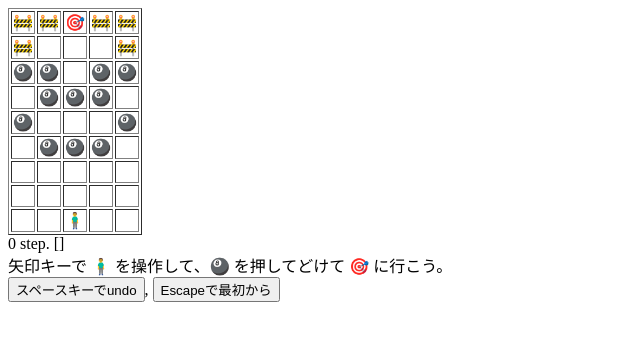
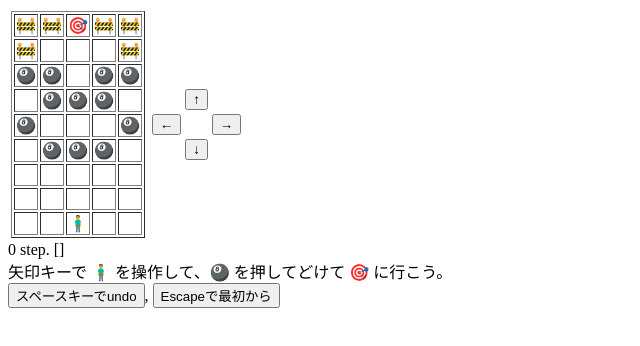
Before and after one commit to koizuka/push-stone, a website: page index.html in a window 1280 px wide. Shown: the whole page, without its empty margins (0-640 px from the left). Drawn offline with nearby package versions, Linux system fonts and the light colour scheme.

Commit message:
add arrow button

```diff
--- a/index.html
+++ b/index.html
@@ -9,19 +9,42 @@
     <div
       id="app"
       tabindex="0"
-      v-on:keydown.up="move(0,-1,'↑')"
-      v-on:keydown.down="move(0,1,'↓')"
-      v-on:keydown.left="move(-1,0, '←')"
-      v-on:keydown.right="move(1,0, '→')"
+      v-on:keydown.up="up()"
+      v-on:keydown.down="down()"
+      v-on:keydown.left="left()"
+      v-on:keydown.right="right()"
       v-on:keydown.space="undo()"
       v-on:keydown.escape="clear()"
     >
+      <table>
+        <td>
           <table border="1">
             <tr v-for="(line, i) in board" :key="i">
               <td v-for="(c, j) in line" :key="j">
                 {{ emoji[c] == ' ' ? '&nbsp;' : emoji[c] }}
               </td>
             </tr>
+          </table>
+        </td>
+        <td>
+          <table>
+            <tr>
+              <td />
+              <td><button v-on:click="up()">↑</button></td>
+              <td />
+            </tr>
+            <tr>
+              <td><button v-on:click="left()">←</button></td>
+              <td />
+              <td><button v-on:click="right()">→</button></td>
+            </tr>
+            <tr>
+              <td />
+              <td><button v-on:click="down()">↓</button></td>
+              <td />
+            </tr>
+          </table>
+        </td>
       </table>
       {{ history.length }} step. [{{ summary }}] <br />
       矢印キーで {{ emoji['S'] }} を操作して、{{ emoji['o'] }} を押してどけて {{
@@ -89,6 +112,18 @@
             this.mutation.push({ x, y, old: this.board[y][x], new: c });
             this.board[y][x] = c;
           },
+          up() {
+            this.move(0, -1, "↑");
+          },
+          down() {
+            this.move(0, 1, "↓");
+          },
+          left() {
+            this.move(-1, 0, "←");
+          },
+          right() {
+            this.move(1, 0, "→");
+          },
           undo() {
             if (this.history.length > 0) {
               mutation = this.history.pop().mutation;
```
Lines whose indentation alone changed are shown as unchanged.
